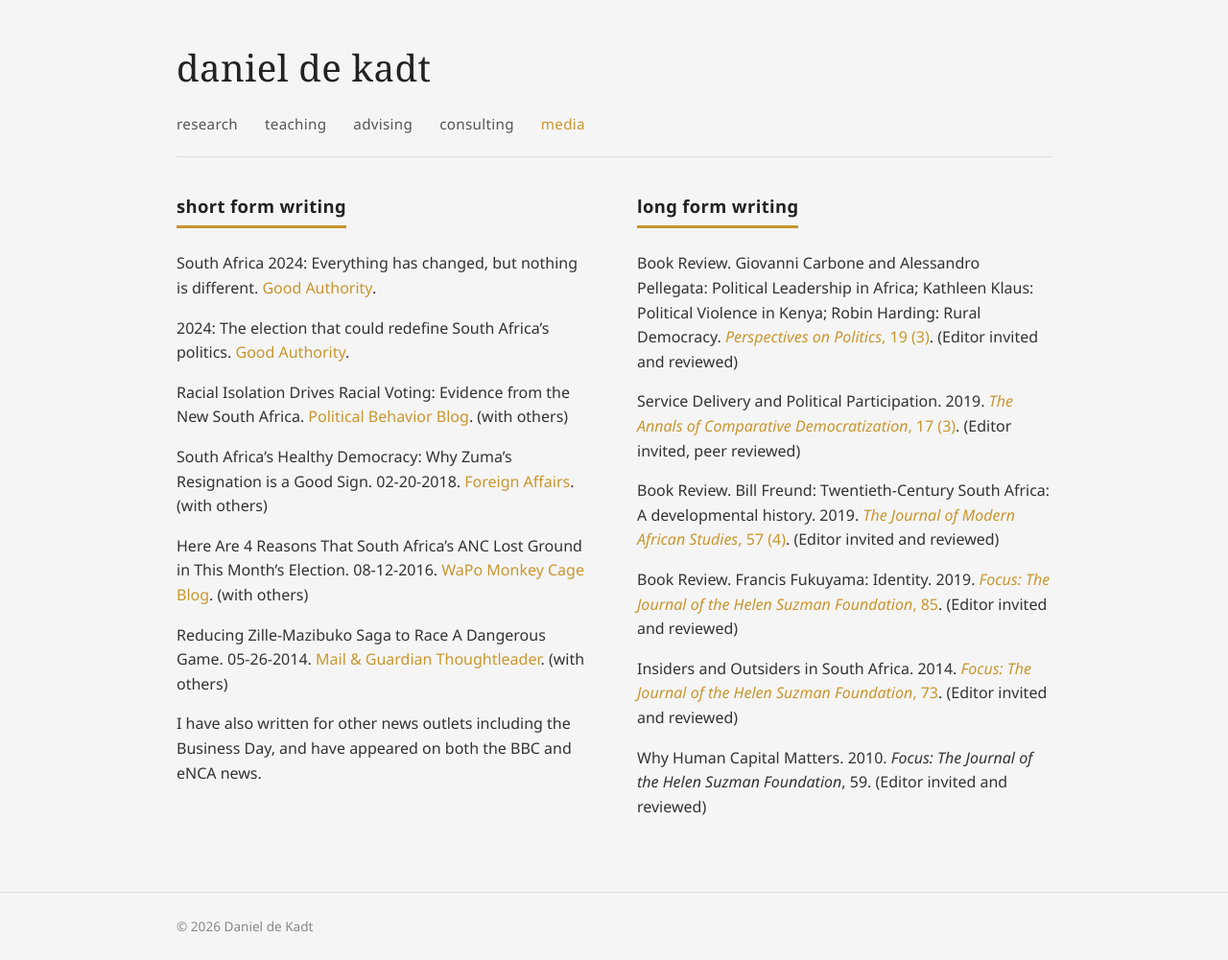
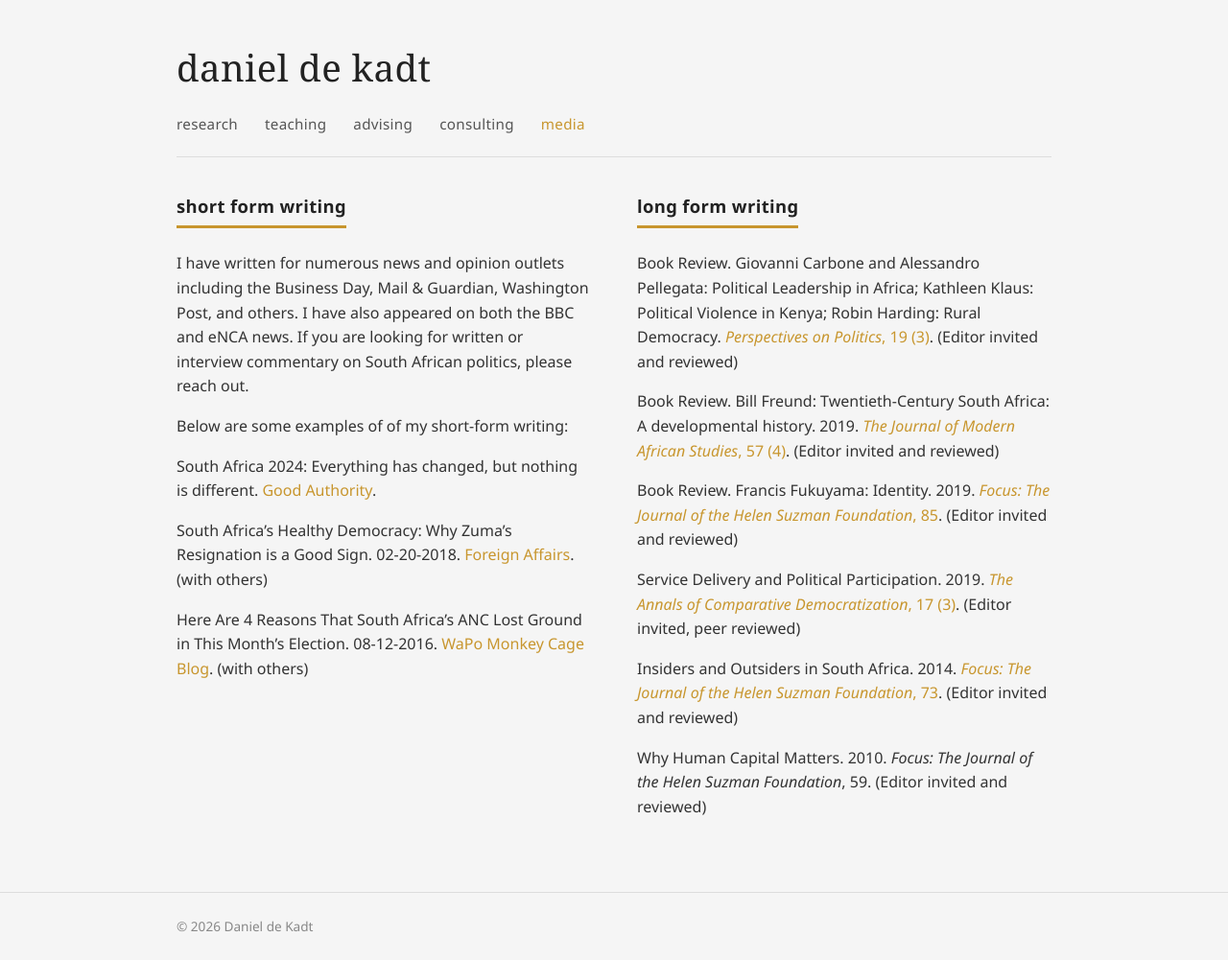
Before and after one commit to ddekadt/ddekadt.github.io, a Jekyll site: the page built from media.md, in a window 1280 px wide. Shown: the whole page at 96% size. Built offline with Jekyll 4.4.1, drawn with Linux system fonts in a browser that asks for light colours.

Commit message:
edits to media

```diff
--- a/media.md
+++ b/media.md
@@ -11,19 +11,15 @@ permalink: /media
 
 ## short form writing
 
+I have written for numerous news and opinion outlets including the Business Day, Mail & Guardian, Washington Post, and others. I have also appeared on both the BBC and eNCA news. If you are looking for written or interview commentary on South African politics, please reach out.
+
+Below are some examples of of my short-form writing:
+
 South Africa 2024: Everything has changed, but nothing is different. [Good Authority](https://goodauthority.org/news/south-africa-2024-election-anc-ramaphosa-zuma-unity-government/).
-
-2024: The election that could redefine South Africa's politics. [Good Authority](https://goodauthority.org/news/south-africa-2024-election-that-could-redefine-south-african-politics/).
-
-Racial Isolation Drives Racial Voting: Evidence from the New South Africa. [Political Behavior Blog](https://link.springer.com/article/10.1007/s11109-019-09547-8). (with others)
 
 South Africa's Healthy Democracy: Why Zuma's Resignation is a Good Sign. 02-20-2018. [Foreign Affairs](https://www.foreignaffairs.com/articles/south-africa/2018-02-20/south-africas-healthy-democracy). (with others)
 
 Here Are 4 Reasons That South Africa's ANC Lost Ground in This Month's Election. 08-12-2016. [WaPo Monkey Cage Blog](https://www.washingtonpost.com/news/monkey-cage/wp/2016/08/12/here-are-4-reasons-that-south-africas-african-national-congress-lost-ground-in-this-months-election/). (with others)
-
-Reducing Zille-Mazibuko Saga to Race A Dangerous Game. 05-26-2014. [Mail & Guardian Thoughtleader](https://thoughtleader.co.za/reducing-zille-mazibuko-saga-to-race-a-dangerous-game/). (with others)
-
-I have also written for other news outlets including the Business Day, and have appeared on both the BBC and eNCA news.
 
 </div>
 
@@ -33,11 +29,11 @@ I have also written for other news outlets including the Business Day, and have
 
 Book Review. Giovanni Carbone and Alessandro Pellegata: Political Leadership in Africa; Kathleen Klaus: Political Violence in Kenya; Robin Harding: Rural Democracy. [*Perspectives on Politics*, 19 (3)](https://www.cambridge.org/core/journals/perspectives-on-politics/article/abs/political-leadership-in-africa-leaders-and-development-south-of-the-sahara-by-giovanni-carbone-and-alessandro-pellegata-cambridge-cambridge-university-press-2020-390p-9999-cloth-3499-paper-political-violence-in-kenya-land-elections-and-claimmaking-by-kathleen-klaus-cambridge-cambridge-university-press-2020-372p-12000-cloth-rural-democracy-elections-and-development-in-africa-by-robin-harding-oxford-oxford-university-press-2020-192p-15500-cloth/E238495A5EA67255A2EA586DF01546CE). (Editor invited and reviewed)
 
-Service Delivery and Political Participation. 2019. [*The Annals of Comparative Democratization*, 17 (3)](https://connect.apsanet.org/s35/wp-content/uploads/sites/26/2019/09/APSA-September2019-3-1.pdf). (Editor invited, peer reviewed)
-
 Book Review. Bill Freund: Twentieth-Century South Africa: A developmental history. 2019. [*The Journal of Modern African Studies*, 57 (4)](https://www.cambridge.org/core/journals/journal-of-modern-african-studies/article/abs/twentiethcentury-south-africa-a-developmental-history-by-bill-freund-cambridge-cambridge-university-press-2019-pp-288-2999-pbk-9999-hbk/81DF091E1E3E4F2BA34B673FC0766C92). (Editor invited and reviewed)
 
 Book Review. Francis Fukuyama: Identity. 2019. [*Focus: The Journal of the Helen Suzman Foundation*, 85](https://hsf.org.za/publications/focus/focus-85-the-changing-international-order-emerging-powers/10-review-identity.pdf). (Editor invited and reviewed)
+
+Service Delivery and Political Participation. 2019. [*The Annals of Comparative Democratization*, 17 (3)](https://connect.apsanet.org/s35/wp-content/uploads/sites/26/2019/09/APSA-September2019-3-1.pdf). (Editor invited, peer reviewed)
 
 Insiders and Outsiders in South Africa. 2014. [*Focus: The Journal of the Helen Suzman Foundation*, 73](https://hsf.org.za/publications/focus/focus-73-social-inclusion/ddekadt_73.pdf). (Editor invited and reviewed)
 
```
